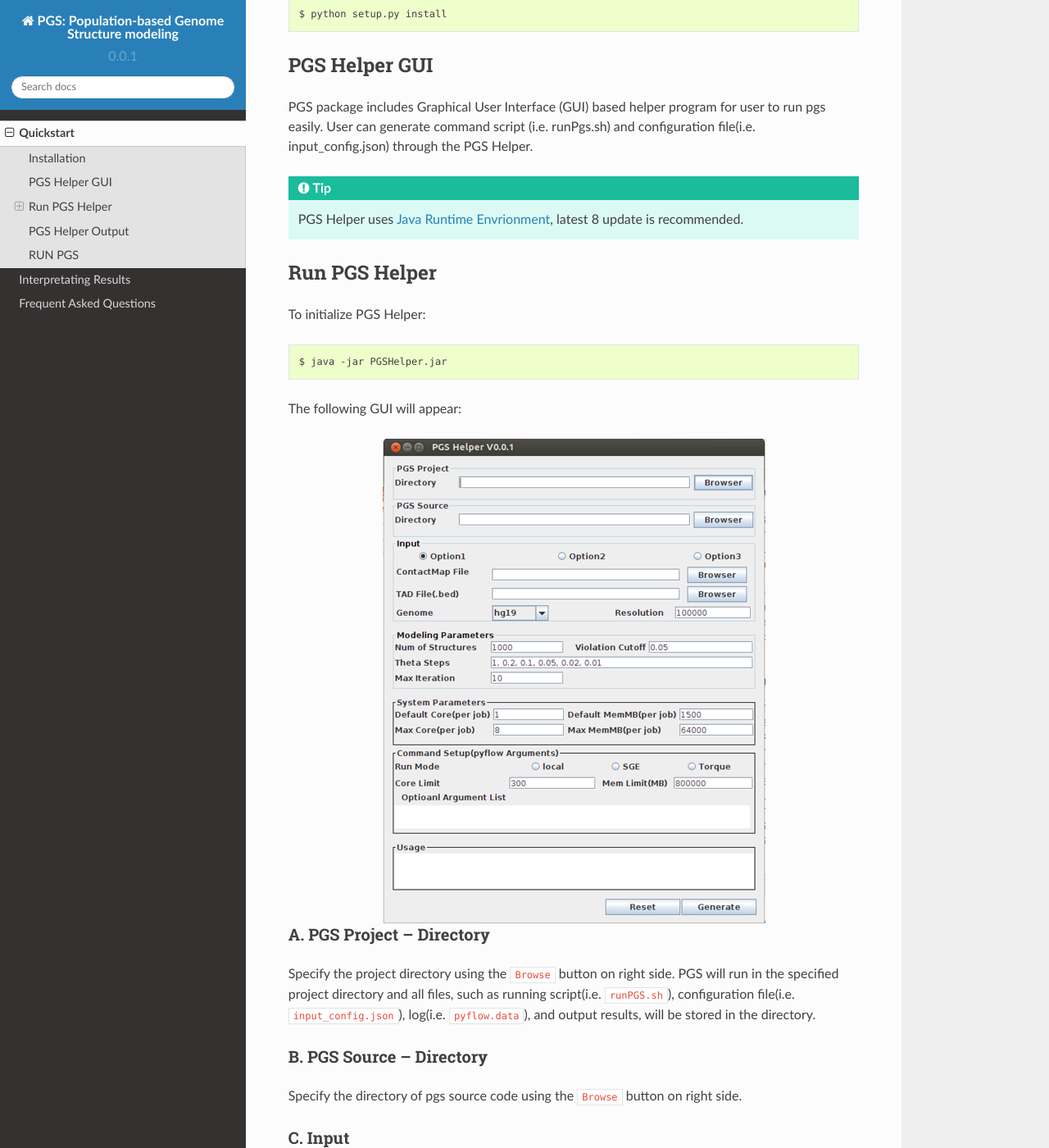
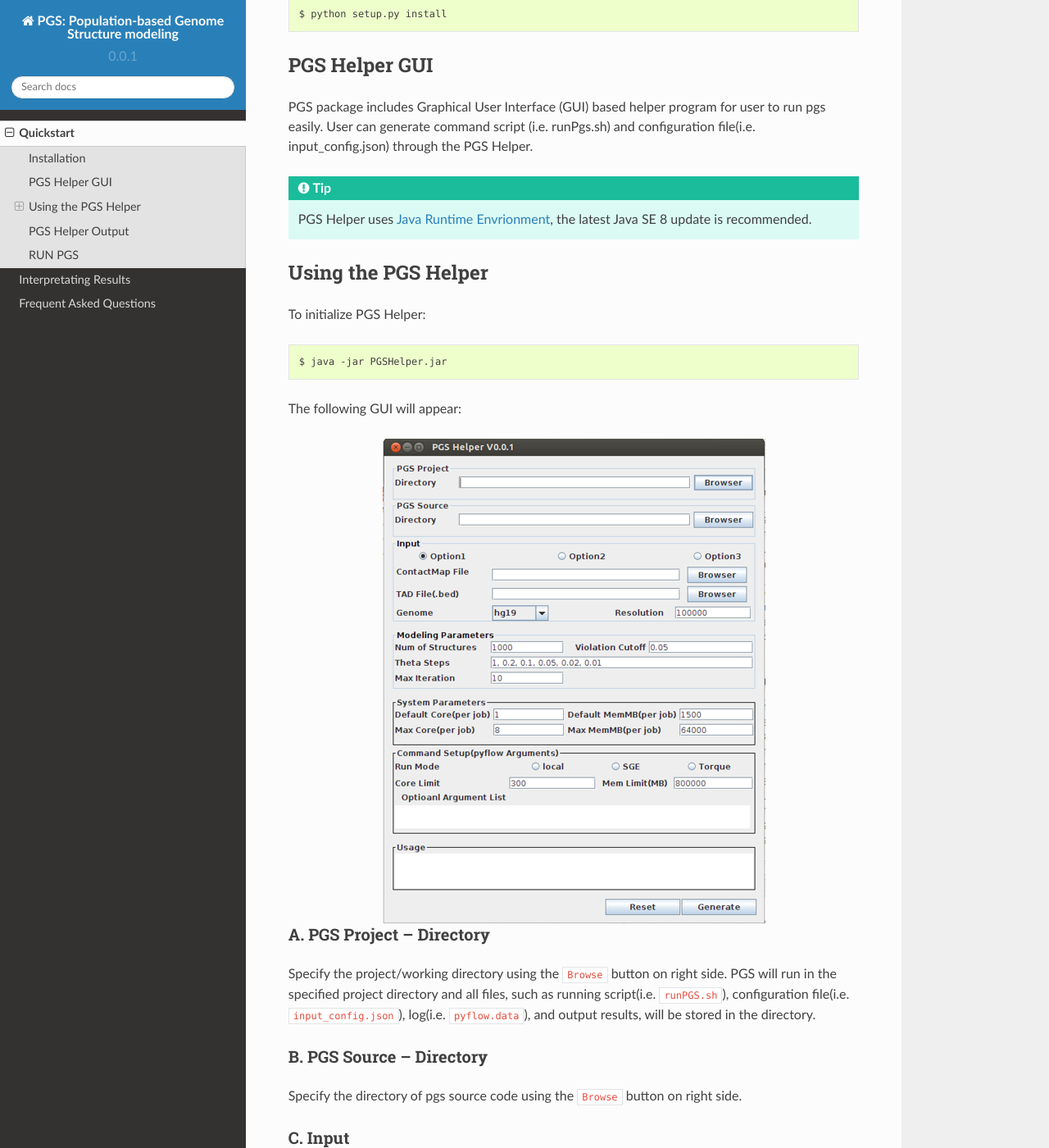
Before and after one commit to alberlab/pgs, a Sphinx documentation site: the page built from docs/quickstart.rst, in a window 1280 px wide and 1400 px high, scrolled down 755 px. Shown: the whole window at 82% size. Built offline with Sphinx 7.4.7 and the Read the Docs theme 2.0.0, drawn with Linux system fonts in a browser that asks for light colours.

Commit message:
quickstart with fig

```diff
--- a/docs/quickstart.rst
+++ b/docs/quickstart.rst
@@ -40,9 +40,10 @@ PGS Helper GUI
 PGS package includes Graphical User Interface (GUI) based helper program for user to run pgs easily.
 User can generate command script (i.e. runPgs.sh) and configuration file(i.e. input_config.json) through the PGS Helper.
 
-.. Tip:: PGS Helper uses `Java Runtime Envrionment <http://www.oracle.com/technetwork/java/javase/downloads/index.html>`_, latest 8 update is recommended.
+.. Tip:: PGS Helper uses `Java Runtime Envrionment <http://www.oracle.com/technetwork/java/javase/downloads/index.html>`_, the latest Java SE 8 update is recommended.
 
-Run PGS Helper
+
+Using the PGS Helper
 --------------
 
 To initialize PGS Helper:
@@ -59,10 +60,11 @@ The following GUI will appear:
    :scale: 50 %
    :align: center
 
+
 A. PGS Project – Directory
 ~~~~~~~~~~~~~~~~~~~~~~~~~~
 
-Specify the project directory using the ``Browse`` button on right side. PGS will run in the specified project directory and all files,
+Specify the project/working directory using the ``Browse`` button on right side. PGS will run in the specified project directory and all files,
 such as running script(i.e. ``runPGS.sh``), configuration file(i.e. ``input_config.json``),  log(i.e. ``pyflow.data``), and output results,
 will be stored in the directory.
 
@@ -70,6 +72,7 @@ B. PGS Source – Directory
 ~~~~~~~~~~~~~~~~~~~~~~~~~
 
 Specify the directory of pgs source code using the ``Browse`` button on right side.
+
 
 C. Input
 ~~~~~~~~
```
